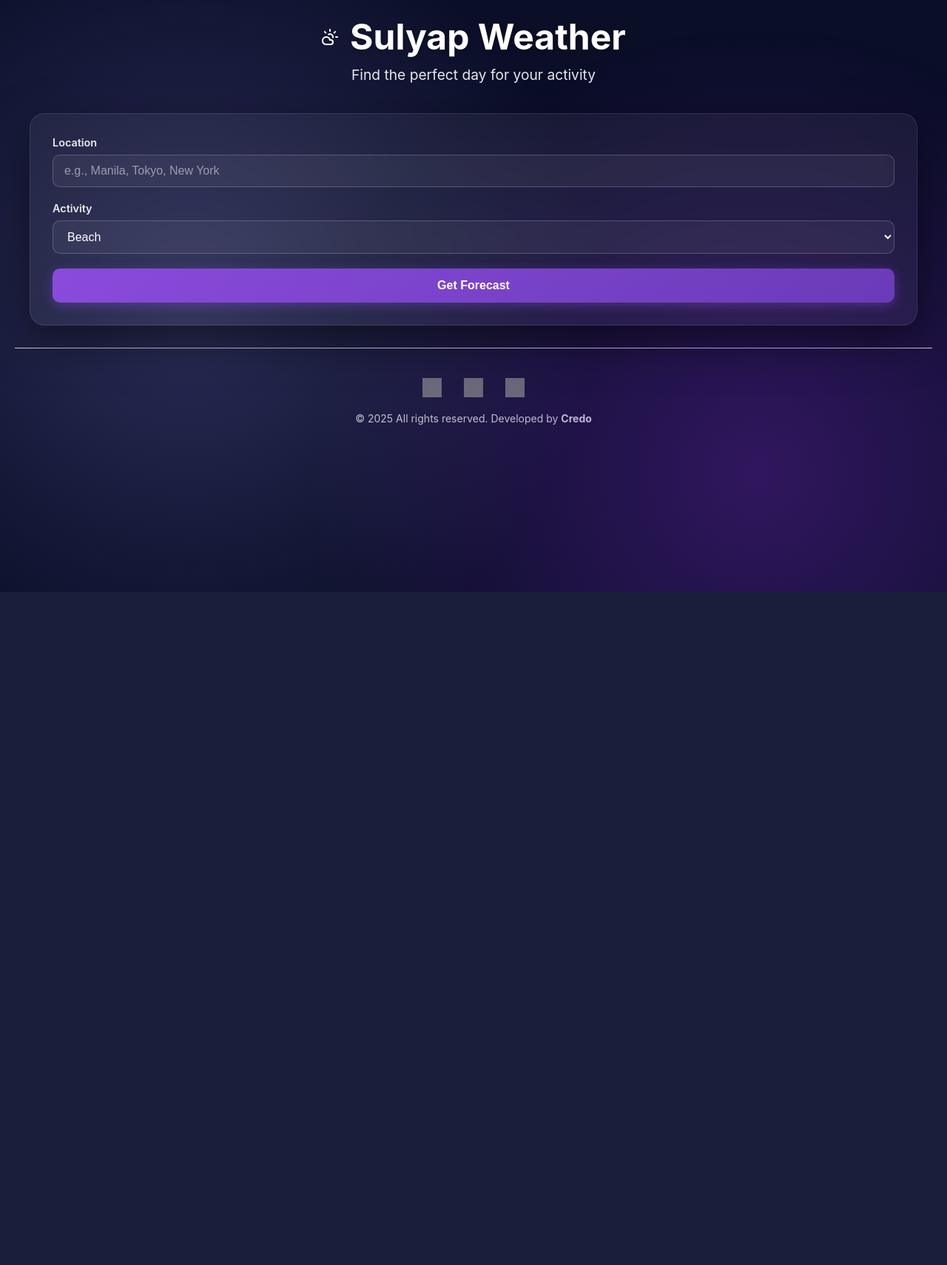
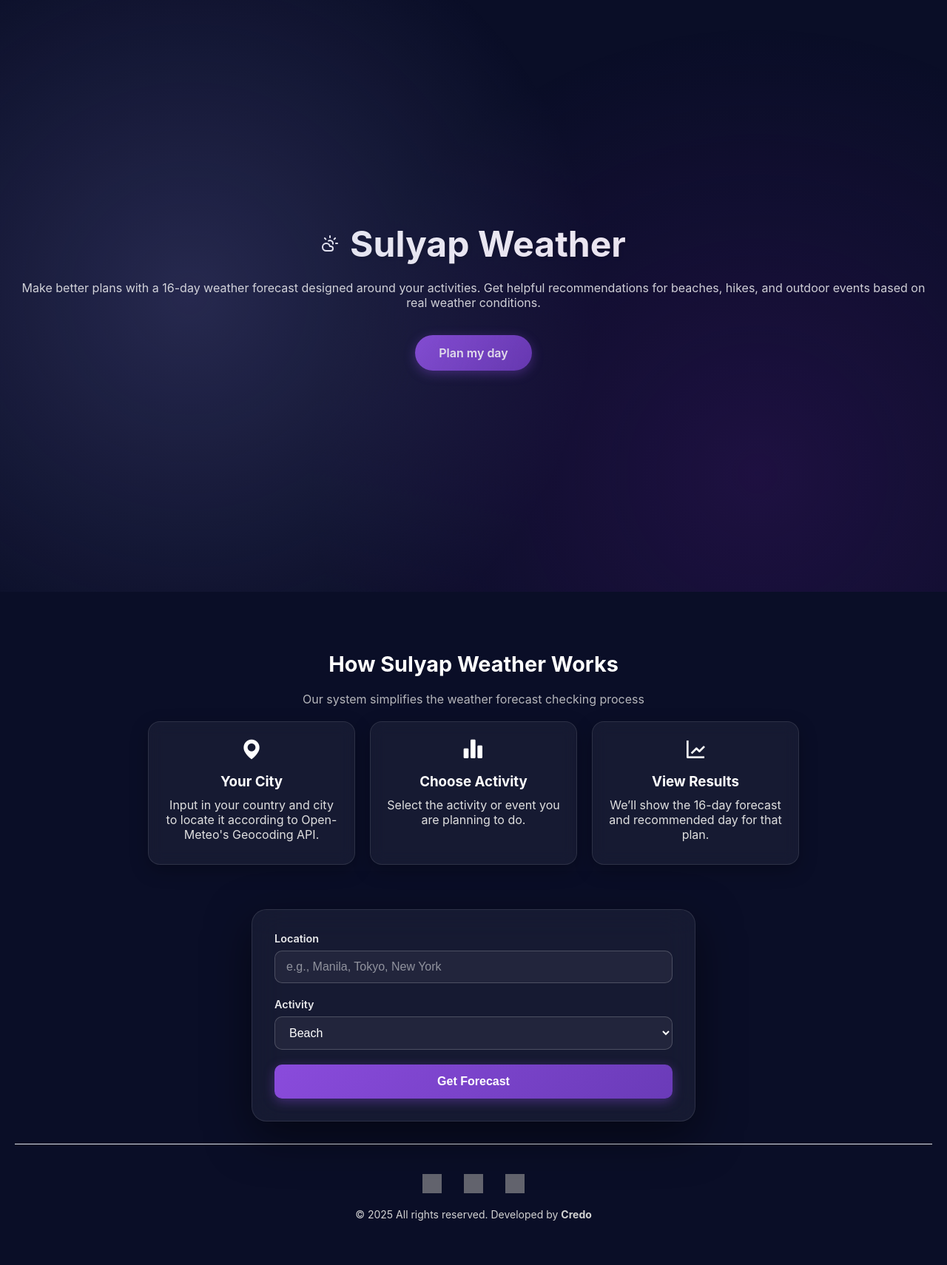
Before and after one commit to credough/sulyap-weather, a Flask app: page / in a window 1280 px wide. Shown: the whole page at 74% size. Before the commit the page ends 800 px from the top, so only its background shows below. Run offline with Flask 3, Linux system fonts and the light colour scheme; grey boxes are pictures that could not be loaded.

Commit message:
feat: add home and about sections

```diff
--- a/app/static/style.css
+++ b/app/static/style.css
@@ -18,14 +18,125 @@ body::before {
     left: 0;
     width: 100%;
     height: 100%;
-    background: radial-gradient(circle at 20% 50%, rgba(120, 119, 198, 0.3), transparent 50%),
-                radial-gradient(circle at 80% 80%, rgba(138, 43, 226, 0.3), transparent 50%);
+    background: radial-gradient(circle at 20% 50%, rgba(104, 103, 171, 0.3), transparent 50%),
+                radial-gradient(circle at 80% 80%, rgba(76, 23, 125, 0.3), transparent 50%);
     pointer-events: none;
     z-index: 0;
 }
 
+.home-section {
+    min-height: 100vh;
+    display: flex;
+    align-items: center;
+    justify-content: center;
+    text-align: center;
+}
+
+.home-header h1 {
+    font-size: 3em;
+    margin-bottom: 10px;
+    text-shadow: 2px 2px 4px rgba(0,0,0,0.2);
+    display: flex;
+    align-items: center;
+    justify-content: center;
+    gap: 15px;
+    padding-bottom: 10px;
+}
+
+/*-------about----------*/
+.how-it-works {
+  text-align: center;
+  padding: 60px 20px;
+  position: relative;
+  overflow: hidden;
+}
+
+.how-it-works h2 {
+  font-size: 1.8rem;
+  margin-bottom: 10px;
+  color: white;
+  padding-bottom: 10px;
+}
+
+.how-it-works p {
+  font-size: 1rem;
+  margin-bottom: 10px;
+  color: rgb(224, 224, 224);
+}
+
+.subtitle{
+    padding-bottom: 10px;
+}
+
+.cards {
+  display: flex;
+  justify-content: center;
+  flex-wrap: wrap;
+  gap: 20px;
+}
+
+.card {
+  background: rgba(255, 255, 255, 0.05);
+  border-radius: 16px;
+  padding: 20px;
+  width: 280px;
+  backdrop-filter: blur(10px);
+  box-shadow: 0 8px 24px rgba(0, 0, 0, 0.25);
+  border: 1px solid rgba(255, 255, 255, 0.1);
+  transition: transform 0.3s ease, box-shadow 0.3s ease;
+}
+
+.card:hover {
+  transform: translateY(-5px);
+  box-shadow: 0 12px 30px rgba(0, 0, 0, 0.4);
+}
+
+.card .icon {
+  font-size: 2rem;
+  margin-bottom: 10px;
+  color: white;
+}
+
+.card h3 {
+  margin-bottom: 10px;
+  color: white;
+}
+
+.cta-btn {
+    margin-top: 24px;
+    padding: 14px 32px;
+    font-size: 1rem;
+    font-weight: 600;
+    border-radius: 999px;
+    border: none;
+    cursor: pointer;
+
+    background: linear-gradient(135deg, #8a4bdc, #6a3bb8);
+    color: #fdfdfd;
+
+    transition: transform 0.2s ease, box-shadow 0.2s ease;
+    text-decoration: none;
+    display: inline-block;
+    box-shadow: 0 4px 15px rgba(138, 75, 220, 0.4);
+}
+
+.cta-btn:hover {
+    transform: translateY(-2px);
+    box-shadow: 0 6px 25px rgba(138, 75, 220, 0.6);
+    background: linear-gradient(135deg, #9a5bec 0%, #7a4bc8 100%);
+}
+
+.cta-btn:active {
+    transform: translateY(0);
+}
+
+
+.subtitle {
+    opacity: 0.8;
+    margin-top: 10px;
+}
 .container {
-    max-width: 1200px;
+    max-width: 600px;
     margin: 0 auto;
     position: relative;
     z-index: 1;
@@ -37,24 +148,11 @@ header {
     margin-bottom: 40px;
 }
 
-h1 {
-    font-size: 3em;
-    margin-bottom: 10px;
-    text-shadow: 2px 2px 4px rgba(0,0,0,0.2);
-    display: flex;
-    align-items: center;
-    justify-content: center;
-    gap: 15px;
-}
 
 h1 i {
     display: inline-flex;
 }
 
-.subtitle {
-    font-size: 1.2em;
-    opacity: 0.9;
-}
 
 .search-card {
     background: rgba(255, 255, 255, 0.05);
@@ -239,7 +337,7 @@ button:disabled {
 }
 
 .top-pick {
-    background: linear-gradient(135deg, rgba(138, 75, 220, 0.3) 0%, rgba(106, 59, 184, 0.3) 100%);
+    background: linear-gradient(135deg, rgba(48, 138, 70, 0.3) 0%, rgba(74, 243, 55, 0.3) 100%);
     backdrop-filter: blur(20px);
     border: 1px solid rgba(255, 255, 255, 0.1);
     color: white;
@@ -416,6 +514,7 @@ button:disabled {
     height: 26px;
     opacity: 0.6;
     transition: transform 0.25s ease, opacity 0.25s ease;
+    color: white;
 }
 
 .social-icons a:hover img {
--- a/app/templates/index.html
+++ b/app/templates/index.html
@@ -6,16 +6,45 @@
     <title>Sulyap Weather - Plan Your Perfect Day</title>
     <script src="https://unpkg.com/lucide@latest"></script>
     <link rel="stylesheet" href="../static/style.css">
+    <link href='https://unpkg.com/boxicons@2.1.4/css/boxicons.min.css' rel='stylesheet'>
 </head>
 <body>
-    <div class="container">
-        <header>
+    <section id="home" class="home-section">
+        <header class="home-header">
             <h1>
                 <i data-lucide="cloud-sun"></i>
                 Sulyap Weather
             </h1>
-            <p class="subtitle">Find the perfect day for your activity</p>
+            <p class="subtitle">Make better plans with a 16-day weather forecast designed around your activities. Get helpful recommendations for beaches, hikes, and outdoor events based on real weather conditions.</p>
+        <a href="#planner" class="cta-btn">
+            Plan my day
+        </a>
         </header>
+    </section>
+
+    <section class="how-it-works">
+    <h2>How <span>Sulyap Weather</span> Works</h2>
+    <p class="subtitle">Our system simplifies the weather forecast checking process</p>
+    <div class="cards">
+      <div class="card">
+        <div class="icon"><i class='bx bxs-map'></i></div>
+        <h3>Your City</h3>
+        <p>Input in your country and city to locate it according to Open-Meteo's Geocoding API.</p>
+      </div>
+      <div class="card">
+        <div class="icon"><i class='bx bxs-bar-chart-alt-2'></i></div>
+        <h3>Choose Activity</h3>
+        <p>Select the activity or event you are planning to do.</p>
+      </div>
+      <div class="card">
+        <div class="icon"><i class='bx bx-line-chart'></i></div>
+        <h3>View Results</h3>
+        <p>We’ll show the 16-day forecast and recommended day for that plan.</p>
+      </div>
+    </div>
+</section>
+
+    <div class="container">
 
         <div class="search-card">
             <form id="searchForm" class="search-form">
```
